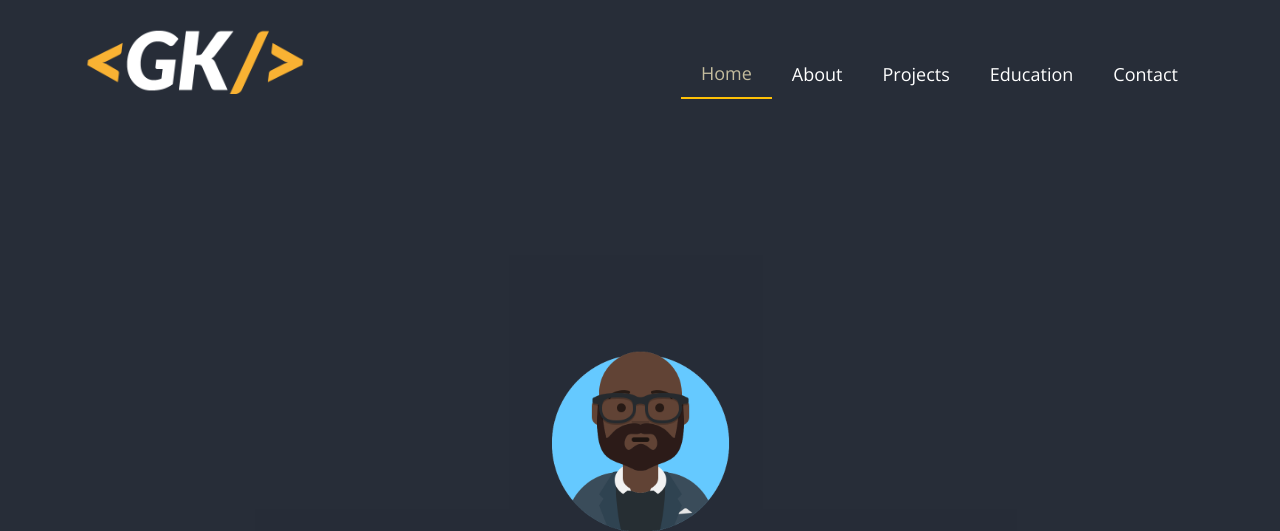
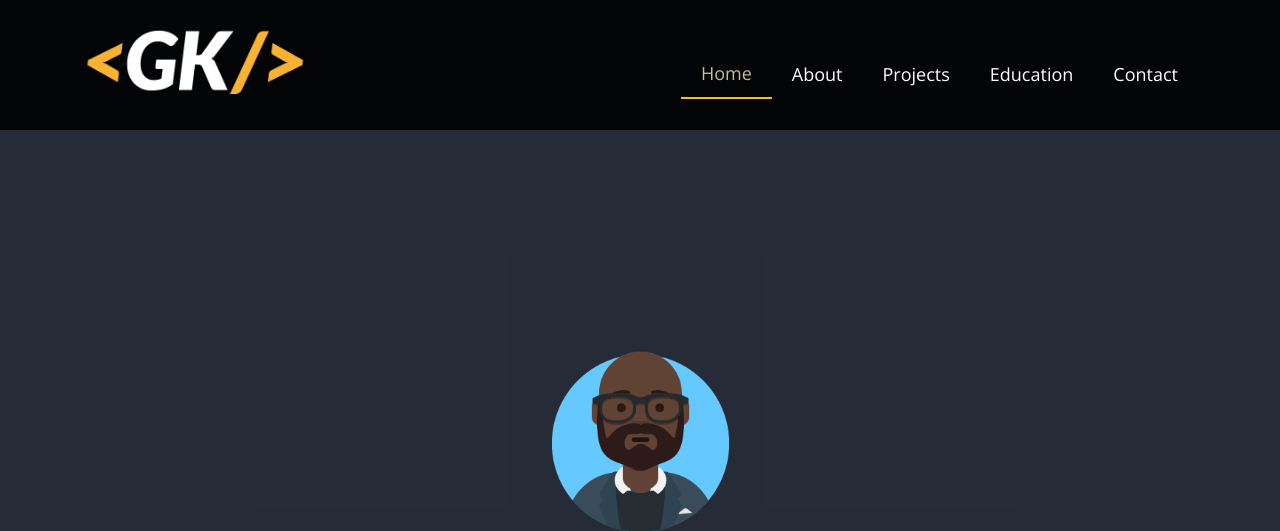
Before and after one commit to gabykant/my-portfolio, a PHP site: page / in a window 1280 px wide. Shown: the top 531 px of the page. Run offline with PHP 8.4, Linux system fonts and the light colour scheme; a stand-in replaces the project's code that opens the database connection; some libraries are stand-ins or nearby versions.

Commit message:
Fix. Menu header background color

```diff
--- a/assets/css/custom.css
+++ b/assets/css/custom.css
@@ -37,7 +37,8 @@ h6 {
 }
 
 #header.header-transparent {
-  background: transparent;
+  /* background: transparent; */
+  background-color: rgba(0, 0, 0, 0.9);
 }
 
 #header.header-scrolled {
```
